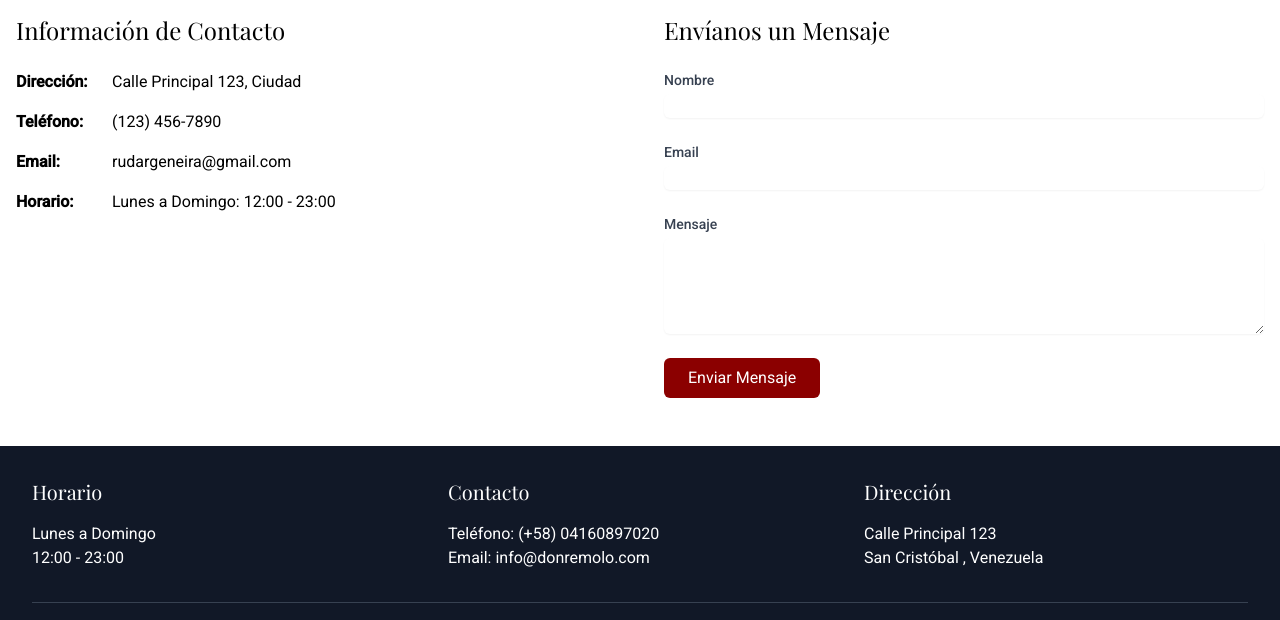
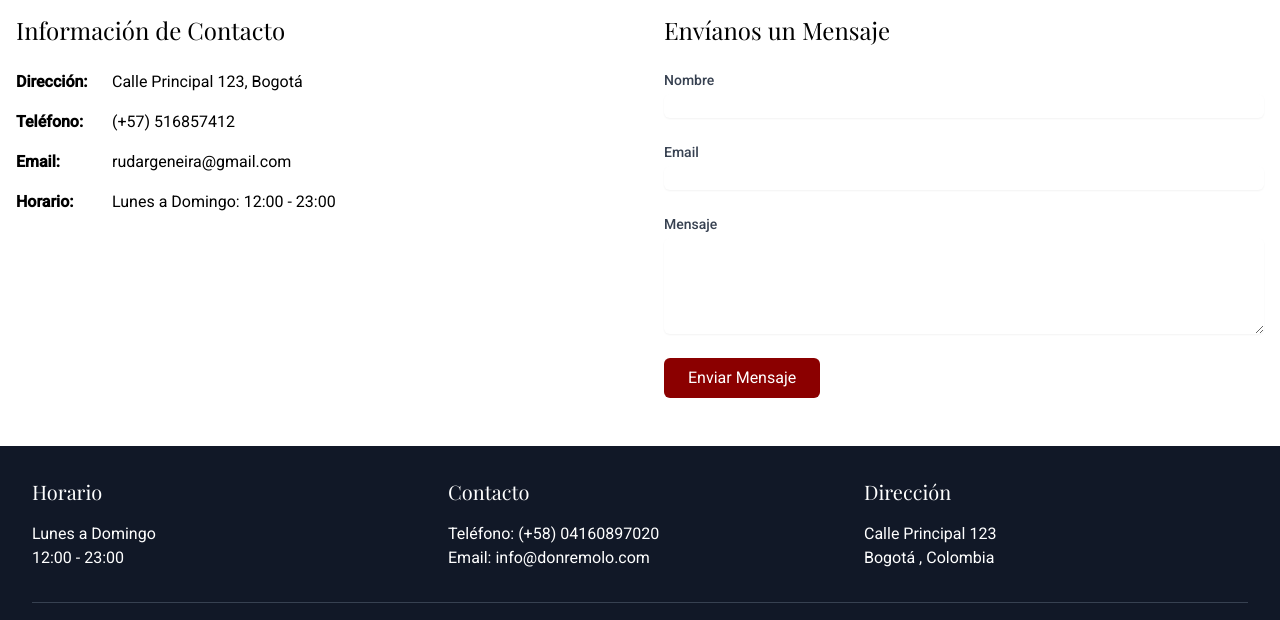
Before and after one commit to RubenDarioGuerreroNeira/don-remolo-front, a React (Vite) app: page /contacto in a window 1280 px wide. Shown: the part 202-822 px from the top of the page. Built offline with nearby package versions, Linux system fonts and the light colour scheme.

Commit message:
Actualiza la dirección y el número de teléfono en los componentes Footer y Contact

```diff
--- a/src/components/Footer.jsx
+++ b/src/components/Footer.jsx
@@ -18,7 +18,7 @@ function Footer() {
           <div>
             <h3 className="font-display text-xl mb-4">Dirección</h3>
             <p>Calle Principal 123</p>
-            <p>San Cristóbal , Venezuela</p>
+            <p>Bogotá , Colombia</p>
           </div>
         </div>
         <div className="mt-8 pt-8 border-t border-gray-700 text-center">
--- a/src/pages/Contact.jsx
+++ b/src/pages/Contact.jsx
@@ -34,7 +34,7 @@ function Contact() {
               transition={{ type: "spring", stiffness: 300 }}
             >
               <span className="font-semibold w-24">Dirección:</span>
-              <span>Calle Principal 123, Ciudad</span>
+              <span>Calle Principal 123, Bogotá</span>
             </motion.p>
             <motion.p
               className="flex items-center"
@@ -42,7 +42,7 @@ function Contact() {
               transition={{ type: "spring", stiffness: 300 }}
             >
               <span className="font-semibold w-24">Teléfono:</span>
-              <span>(123) 456-7890</span>
+              <span>(+57) 516857412</span>
             </motion.p>
             <motion.p
               className="flex items-center"
```
